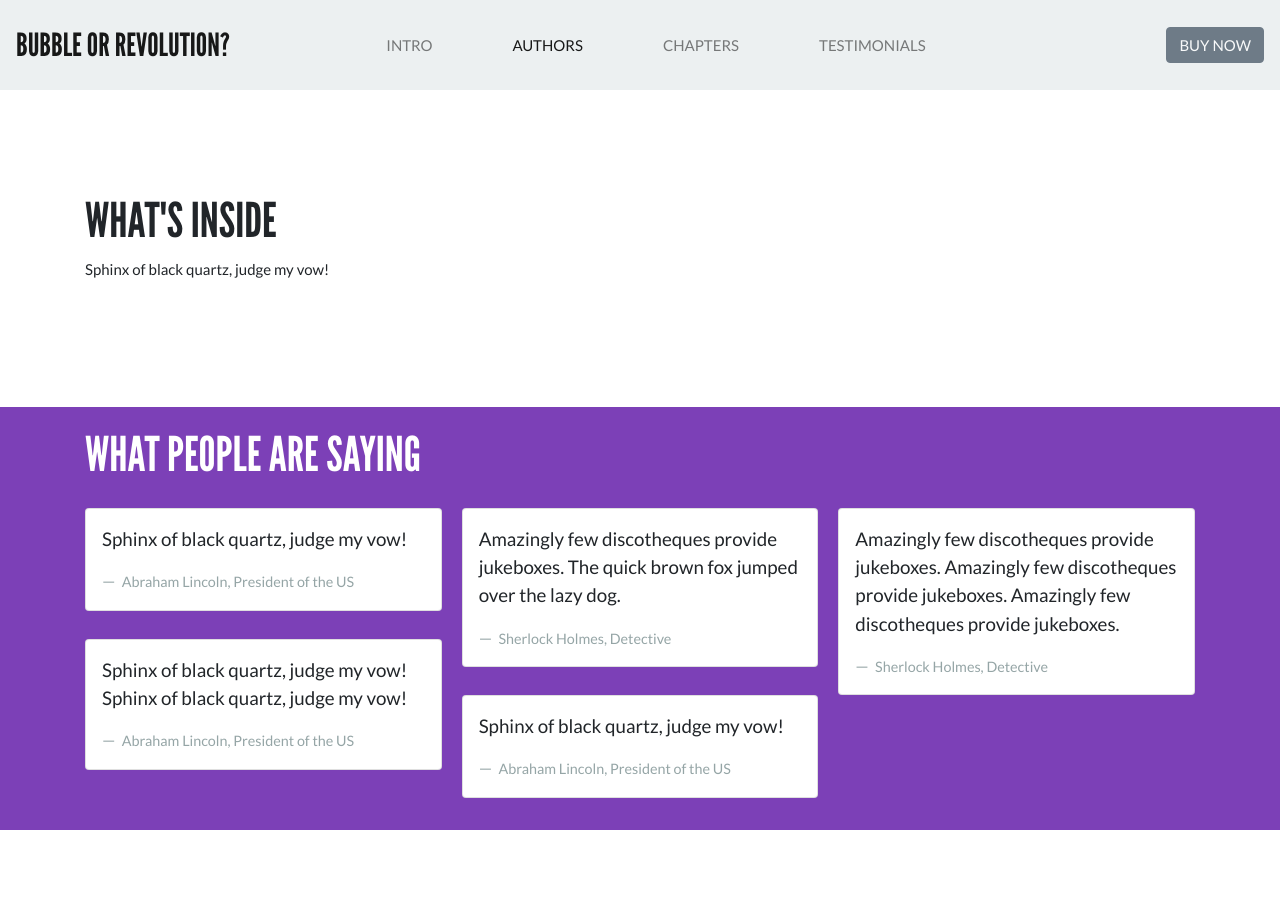
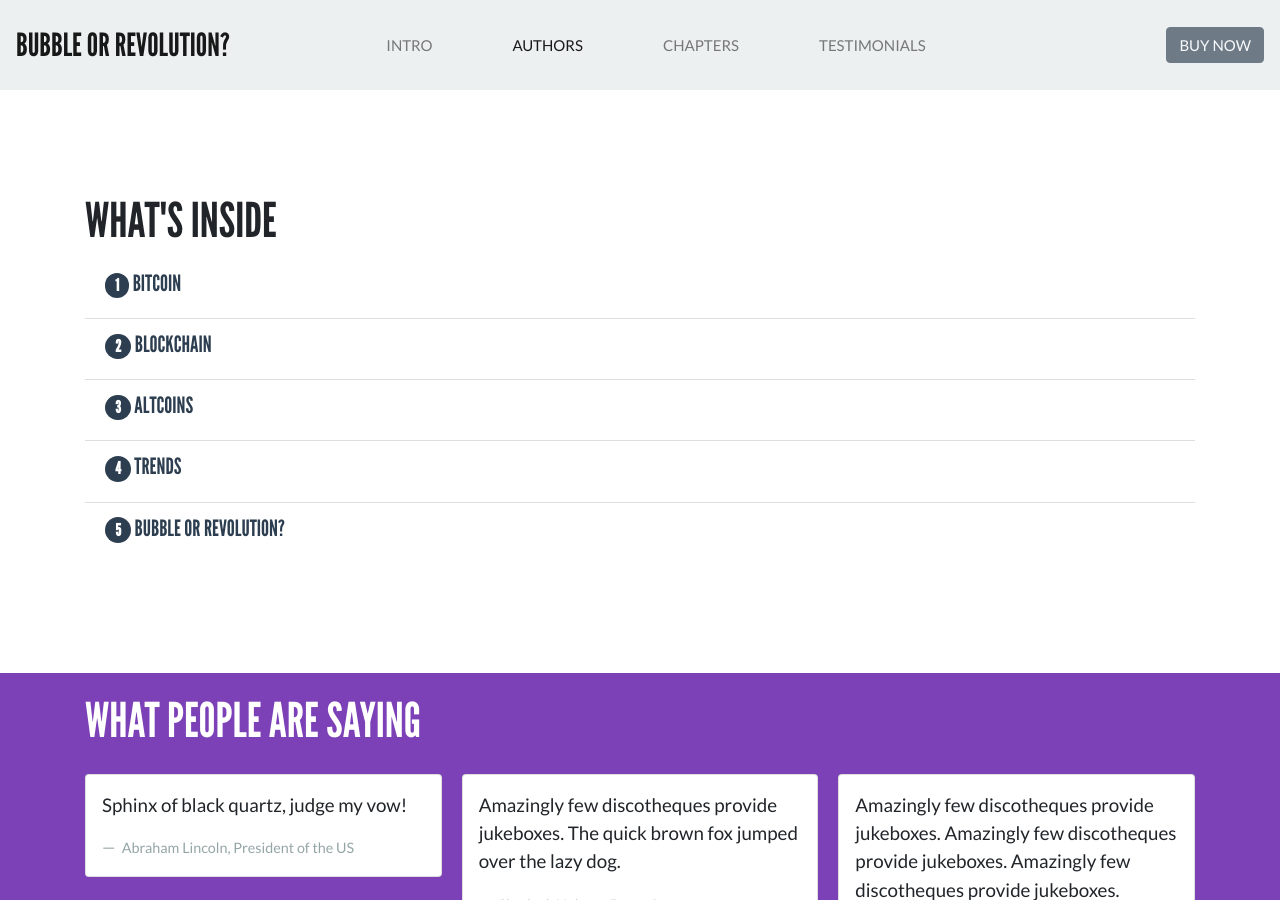
Before and after one commit to bubbleorrevolution/BubbleOrRevolution.github.io, a Jekyll site: the page built from index.html, in a window 1280 px wide and 900 px high, scrolled down 2720 px. Built offline with Jekyll 4.4.1, drawn with Linux system fonts in a browser that asks for light colours; nearby versions of some CDN libraries.

Commit message:
basics of chapter listing

```diff
--- a/index.html
+++ b/index.html
@@ -144,9 +144,18 @@ layout: default
         <div class="container">
           <h1>What's Inside</h1>
 
-          <p>
-            Sphinx of black quartz, judge my vow!
-          </p>
+            <ul class="list-group list-group-flush">
+                {% for chapter in site.data.chapters %}
+                    <li class="list-group-item">
+                       <h2 class="h4 text-primary">
+                            <span class="badge badge-primary badge-pill">
+                                {{ forloop.index }}
+                            </span>
+                            {{ chapter.title }}
+                        </h2>
+                    </li>
+                {% endfor %}
+            </ul>
         </div>
       </div>
     </section>
```
